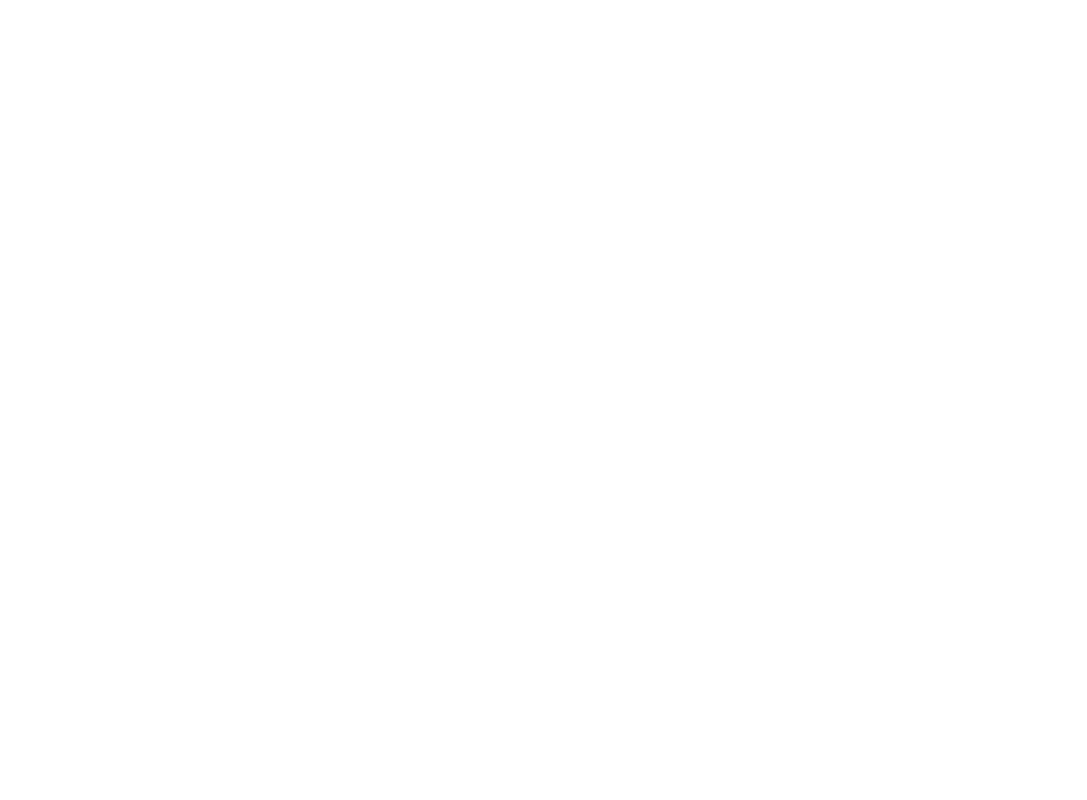
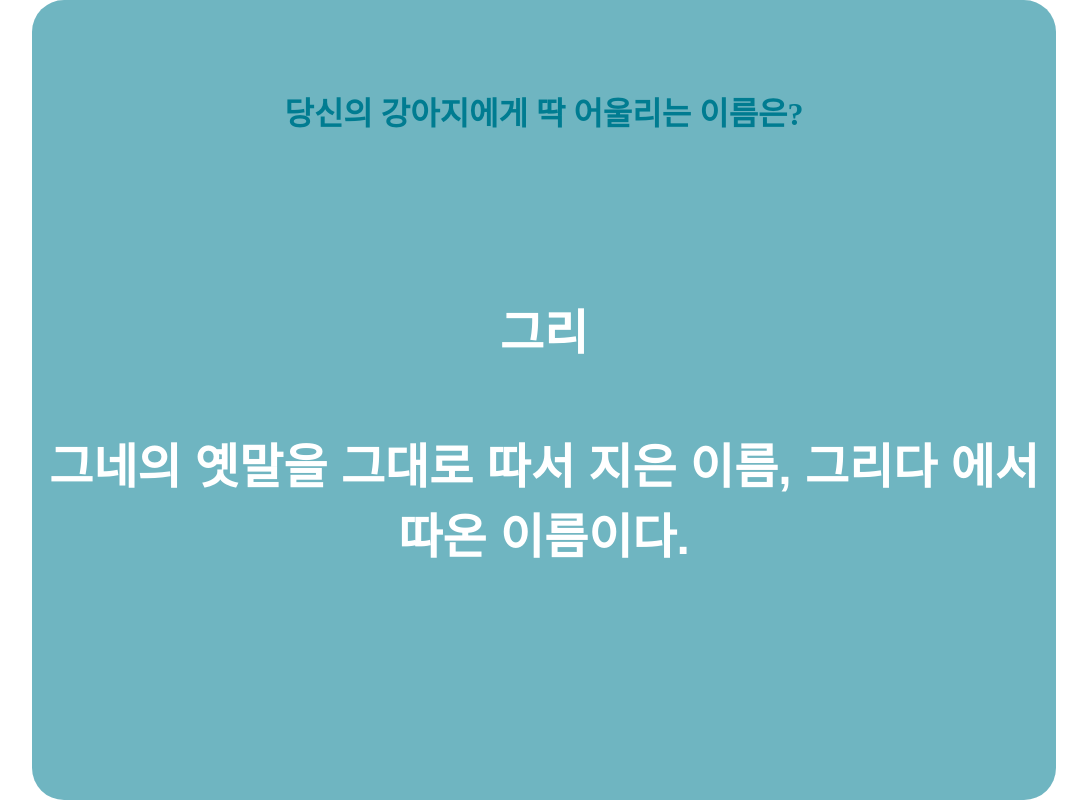
Before and after one commit to CodeSoom/project-react-2-JamieShin0201, a React app: page /result in a window 1280 px wide. Shown: the whole page, without its empty margins (96-1183 px from the left). Built offline with nearby package versions, Linux system fonts and the light colour scheme; the HTML template or start-up script is replaced by a standard one.

Commit message:
Implement ResultPage
Fix HomePage for linking ResultPage
Show recommended puppy's name, description

```diff
--- a/src/App.jsx
+++ b/src/App.jsx
@@ -5,6 +5,7 @@
 import { Global, css } from '@emotion/core';
 
 import HomePage from './pages/HomePage';
+import ResultPage from './pages/ResultPage';
 
 const GlobalStyles = css`
   body{
@@ -19,6 +20,7 @@
       <Global styles={GlobalStyles} />
       <Switch>
         <Route exact path="/" component={HomePage} />
+        <Route exact path="/result" component={ResultPage} />
       </Switch>
     </div>
   );
--- /dev/null
+++ b/src/data/results.js
@@ -0,0 +1,19 @@
+const results = [
+  {
+    id: 1,
+    name: '그리',
+    description: '그네의 옛말을 그대로 따서 지은 이름, 그리다 에서 따온 이름이다.',
+  },
+  {
+    id: 2,
+    name: '가쁨해',
+    description: '남에게 기쁨을 주는 해처럼 살라는 뜻',
+  },
+  {
+    id: 3,
+    name: '꽃내',
+    description: '꽃의 내음',
+  },
+];
+
+export default results;
--- a/src/pages/HomePage.jsx
+++ b/src/pages/HomePage.jsx
@@ -1,4 +1,6 @@
 import React from 'react';
+
+import { Link } from 'react-router-dom';
 
 import styled from '@emotion/styled';
 
@@ -17,6 +19,14 @@
   justifyContent: 'space-between',
   fontFamily: 'Black Han Sans, sans-serif',
   fontWeight: 'bold',
+  '& a': {
+    textDecoration: 'none',
+    lineHeight: '150px',
+    color: 'white',
+    width: '100%',
+    height: '100%',
+    display: 'block',
+  },
 });
 
 const Wrapper = styled.div({
@@ -78,7 +88,9 @@
             <P>우리 강아지에게 주는 첫 선물!</P>
             <P>강아지 작명소가 도와드릴게요.</P>
           </Content>
-          <Button type="button">시작</Button>
+          <Button type="button">
+            <Link to="/result">시작</Link>
+          </Button>
         </Wrapper>
       </Container>
     </div>
--- /dev/null
+++ b/src/pages/ResultPage.jsx
@@ -0,0 +1,56 @@
+import React from 'react';
+
+import styled from '@emotion/styled';
+
+import results from '../data/results';
+
+const Container = styled.div({
+  margin: '0 auto',
+  padding: 0,
+  width: '80%',
+  height: '100vh',
+  display: 'flex',
+  flexDirection: 'column',
+  justifyContent: 'space-around',
+  fontFamily: 'Black Han Sans, sans-serif',
+  fontWeight: 'bold',
+  backgroundColor: '#007c9190',
+  borderRadius: '32px',
+});
+
+const Header = styled.div({
+  textAlign: 'center',
+  fontSize: '32px',
+  color: '#007c91',
+  fontFamily: '궁서',
+});
+
+const Wrapper = styled.div({
+  color: 'white',
+  display: 'flex',
+  flexDirection: 'column',
+  alignItems: 'center',
+  justifyContent: 'center',
+  marginBottom: '128px',
+  '& p': {
+    textAlign: 'center',
+    fontSize: '48px',
+    marginTop: '16px',
+  },
+});
+
+export default function ResultPage() {
+  return (
+    <div>
+      <Container>
+        <Header>
+          <p>당신의 강아지에게 딱 어울리는 이름은?</p>
+        </Header>
+        <Wrapper>
+          <p>{results[0].name}</p>
+          <p>{results[0].description}</p>
+        </Wrapper>
+      </Container>
+    </div>
+  );
+}
```
Also changed, not shown: 1 other file (tests, documents, lock files or other folders).
